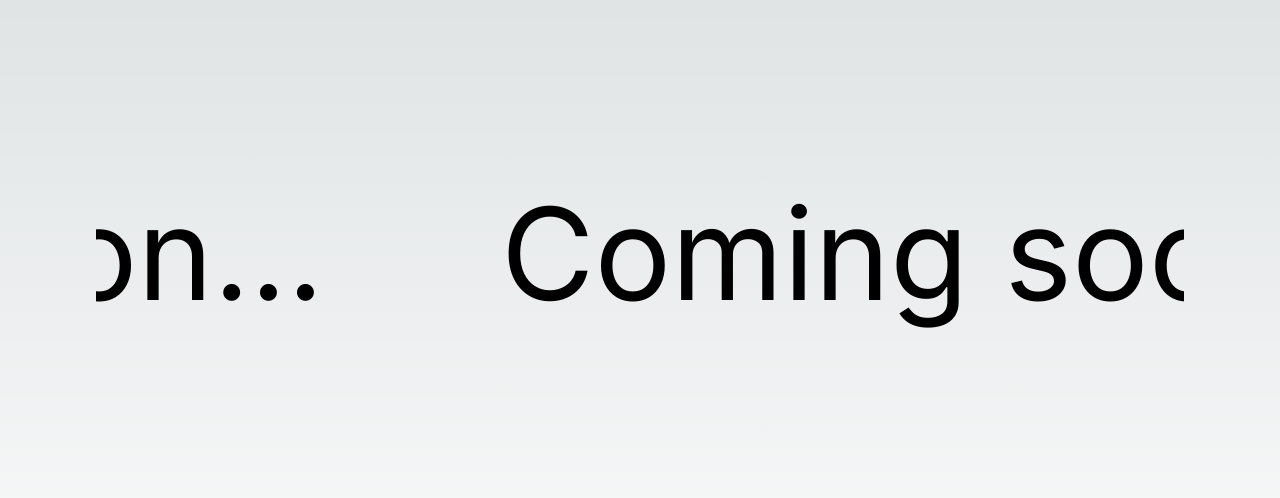
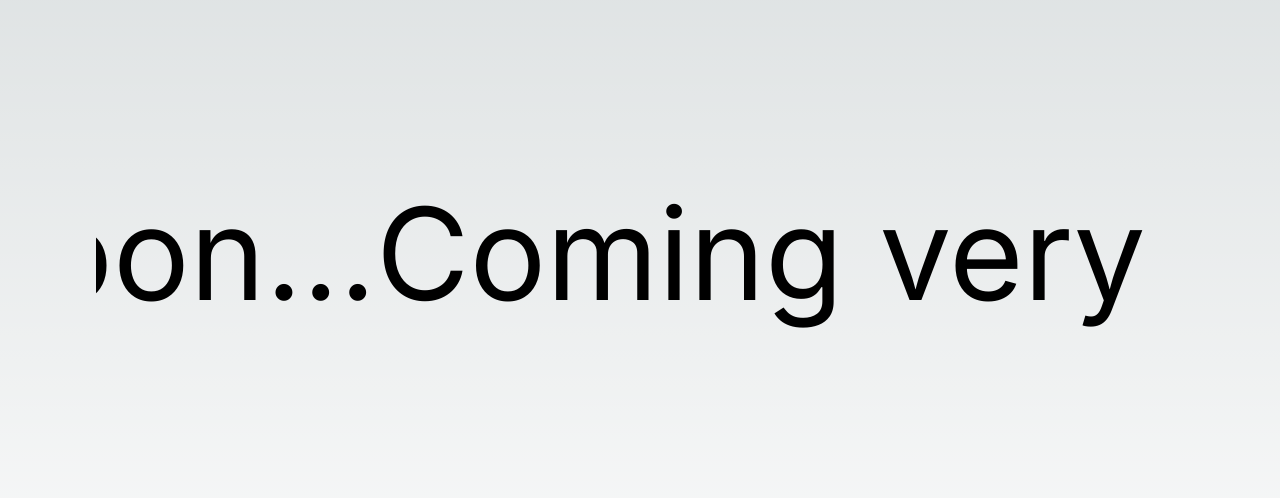
Before and after one commit to Pacific-Ghost/web, a Next.js app: page / in a window 1280 px wide. Shown: the part 242-740 px from the top of the page. Built offline with nearby package versions, Linux system fonts and the light colour scheme.

Commit message:
making a small change to test deploy script

```diff
--- a/app/page.tsx
+++ b/app/page.tsx
@@ -1,11 +1,11 @@
-import Marquee from 'react-fast-marquee';
+import Marquee from "react-fast-marquee";
 
 export default function Home() {
-	return (
-		<main className='flex flex-col items-center justify-between min-h-screen p-24'>
-			<Marquee className='min-h-screen text-9xl' direction='right'>
-				Coming soon...
-			</Marquee>
-		</main>
-	);
+  return (
+    <main className="flex flex-col items-center justify-between min-h-screen p-24">
+      <Marquee className="min-h-screen text-9xl" direction="right">
+        Coming very soon...
+      </Marquee>
+    </main>
+  );
 }
```
